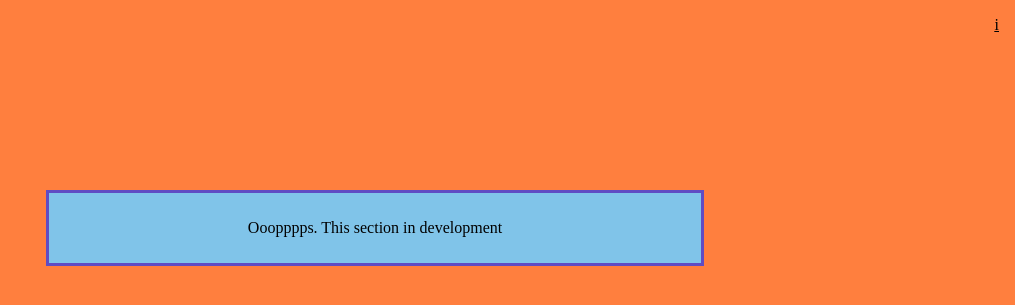
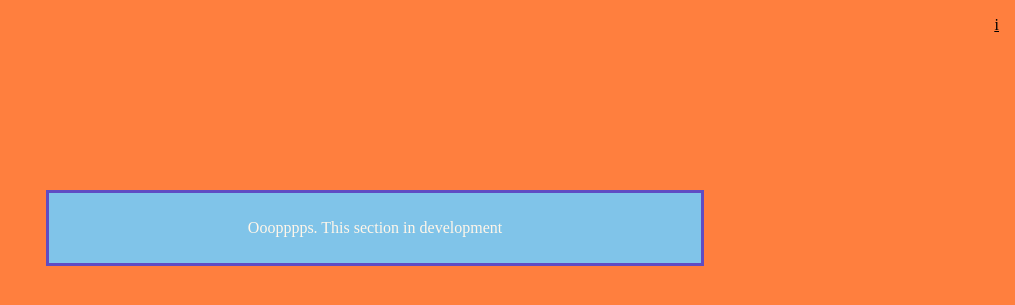
Before and after one commit to Polar4ik/site, a PHP site: page /photoes.html in a window 1280 px wide. Shown: the top 305 px of the page, without its empty margins (265-1280 px from the left). Run offline with PHP 8.4, Linux system fonts and the light colour scheme.

Commit message:
change text class

```diff
--- a/index.html
+++ b/index.html
@@ -26,7 +26,7 @@
 </a>
 
 <div class="centered-div">
-<pre id="text-info">
+<pre id="text-info", class="text">
 Hi, i'm Polar4ik(Polarchik) and i'm idiot,
 i made a strange things like this
 you can check my <a href="https://github.com/Polar4ik">github</a> or <a href="https://polar4ik.itch.io/">itch.io</a> to look them
--- a/photoes.html
+++ b/photoes.html
@@ -12,7 +12,7 @@
     </a>
 
     <div class="centered-div">
-        <p>Ooopppps. This section in development</p>
+        <p class="text">Ooopppps. This section in development</p>
     </div>
 </body>
 </html>
--- a/style.css
+++ b/style.css
@@ -1,4 +1,4 @@
-#text-info {
+.text {
     color: #FFF6E9;
     white-space: pre-wrap;
 }
```
